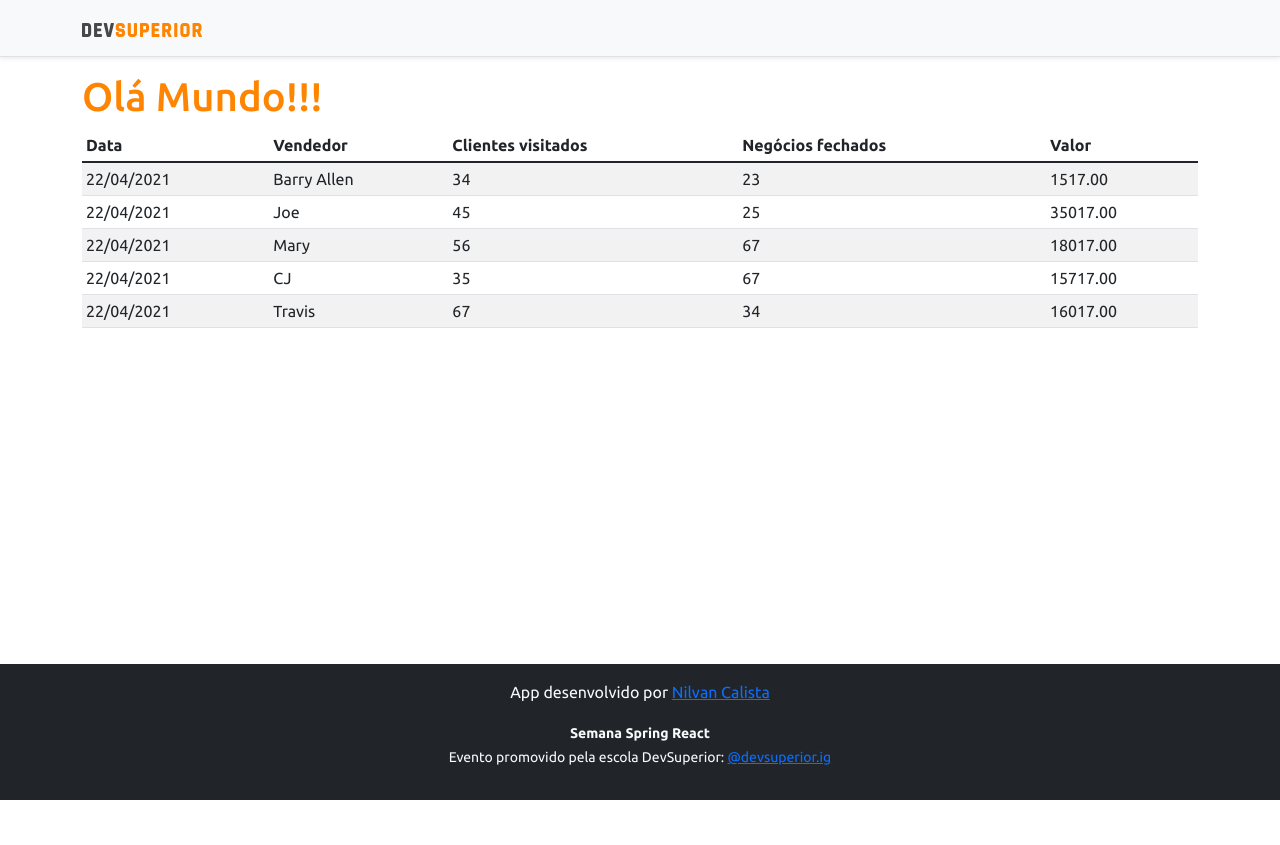
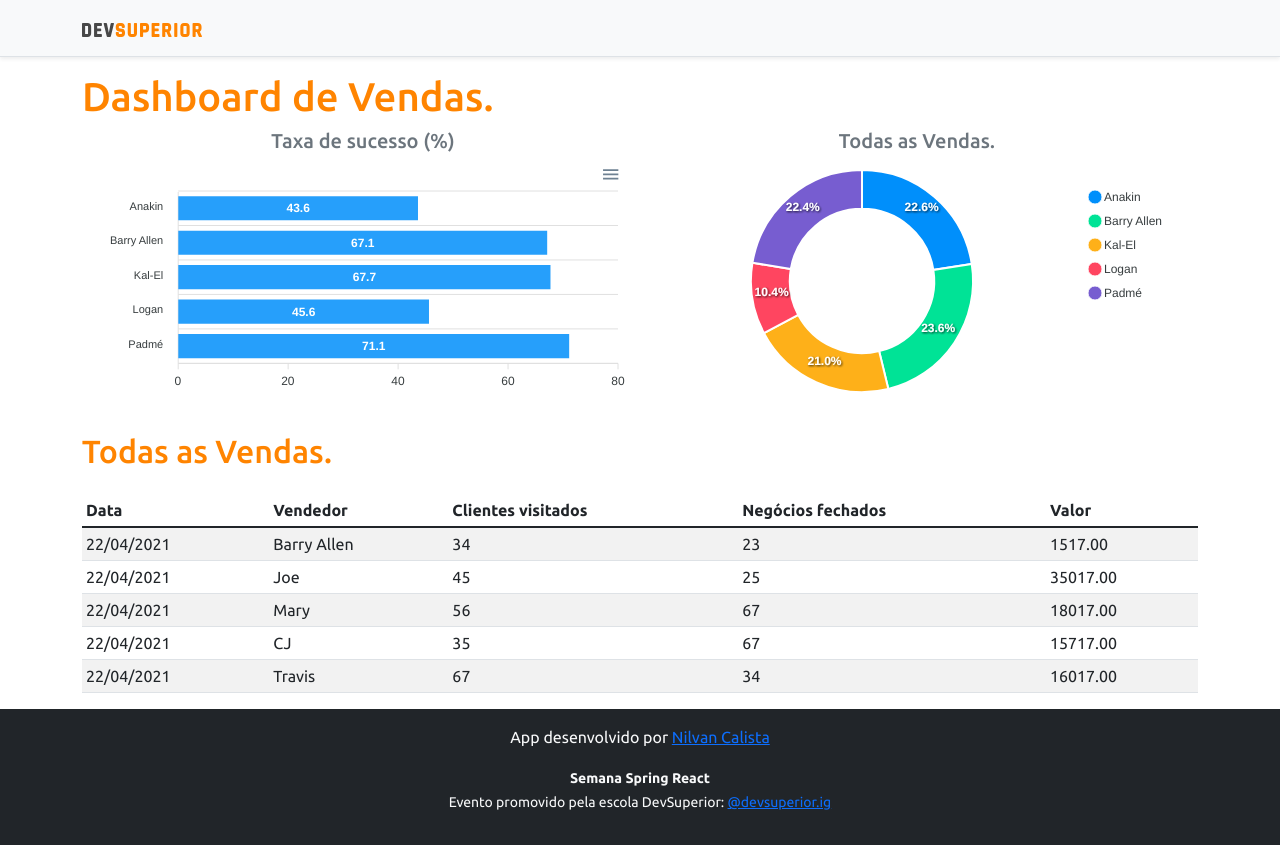
Before and after one commit to nilCal/projeto-sds4, a React (Create React App) app in the folder frontend/: page / in a window 1280 px wide. Before the commit the page ends 800 px from the top, so only its background shows below. Built offline with nearby package versions, Linux system fonts and the light colour scheme.

Commit message:
Static charts

```diff
--- a/frontend/package.json
+++ b/frontend/package.json
@@ -10,8 +10,10 @@
     "@types/node": "^12.20.24",
     "@types/react": "^17.0.20",
     "@types/react-dom": "^17.0.9",
+    "apexcharts": "^3.28.1",
     "bootstrap": "^5.1.1",
     "react": "^17.0.2",
+    "react-apexcharts": "^1.3.9",
     "react-dom": "^17.0.2",
     "react-scripts": "4.0.3",
     "typescript": "^4.4.2",
--- a/frontend/src/App.tsx
+++ b/frontend/src/App.tsx
@@ -1,13 +1,28 @@
 import NavBar from "components/NavBar";
 import Footer from "components/Footer";
 import DataTable from "components/DataTable";
+import BarChart from "components/BarChart";
+import DonutChart from "components/DonutChart";
 
 function App() {
   return (
     <>
       <NavBar />
       <div className="container" >
-        <h1 className="text-primary">Olá Mundo!!!</h1>
+        <h1 className="text-primary">Dashboard de Vendas.</h1>
+        <div className="row px-3">
+          <div className="col-sm-6">
+            <h5 className="text-center text-secondary">Taxa de sucesso (%)</h5>
+            <BarChart />
+          </div>
+          <div className="col-sm-6">
+            <h5 className="text-center text-secondary">Todas as Vendas.</h5>
+            <DonutChart />
+          </div>
+        </div>
+        <div className="py-3">
+          <h2 className="text-primary">Todas as Vendas.</h2>
+        </div>
         <DataTable />
       </div>
       <Footer />
--- /dev/null
+++ b/frontend/src/components/BarChart/index.tsx
@@ -0,0 +1,31 @@
+import Chart from 'react-apexcharts';
+
+const BarChart = () => {
+    const options = {
+        plotOptions: {
+            bar: {
+                horizontal: true,
+            }
+        },
+    };
+    const mockData = {
+        labels: {
+            categories: ['Anakin', 'Barry Allen', 'Kal-El', 'Logan', 'Padmé']
+        },
+        series: [
+            {
+                name: "% Sucesso",
+                data: [43.6, 67.1, 67.7, 45.6, 71.1]
+            }
+        ]
+    };
+    return (
+        <Chart options={{ ...options, xaxis: mockData.labels }}
+            series={mockData.series}
+            type="bar"
+            height="240"
+        />
+    );
+}
+
+export default BarChart;
--- /dev/null
+++ b/frontend/src/components/DonutChart/index.tsx
@@ -0,0 +1,22 @@
+import Chart from 'react-apexcharts';
+
+const DonutChart = () => {
+    const mockData = {
+        series: [477138, 499928, 444867, 220426, 473088],
+        labels: ['Anakin', 'Barry Allen', 'Kal-El', 'Logan', 'Padmé']
+    }
+    const options = {
+        legend: {
+            show: true
+        }
+    }
+    return (
+        <Chart options={{ ...options, labels: mockData.labels }}
+            series={mockData.series}
+            type="donut"
+            height="240"
+        />
+    );
+}
+
+export default DonutChart;
--- a/frontend/src/components/Footer/index.tsx
+++ b/frontend/src/components/Footer/index.tsx
@@ -1,6 +1,6 @@
 const Footer = () => {
+
     return (
-
         <footer className="footer mt-auto py-3 bg-dark">
             <div className="container">
                 <p className="text-light">App desenvolvido por <a href="https://github.com/nilCal" target="_blank" rel="noreferrer">Nilvan Calista</a></p>
@@ -8,7 +8,6 @@
                     Evento promovido pela escola DevSuperior: <a href="https://instagram.com/devsuperior.ig" target="_blank" rel="noreferrer">@devsuperior.ig</a></small></p>
             </div>
         </footer>
-
     );
 }
 
```
Also changed, not shown: 1 other file (tests, documents, lock files or other folders).
